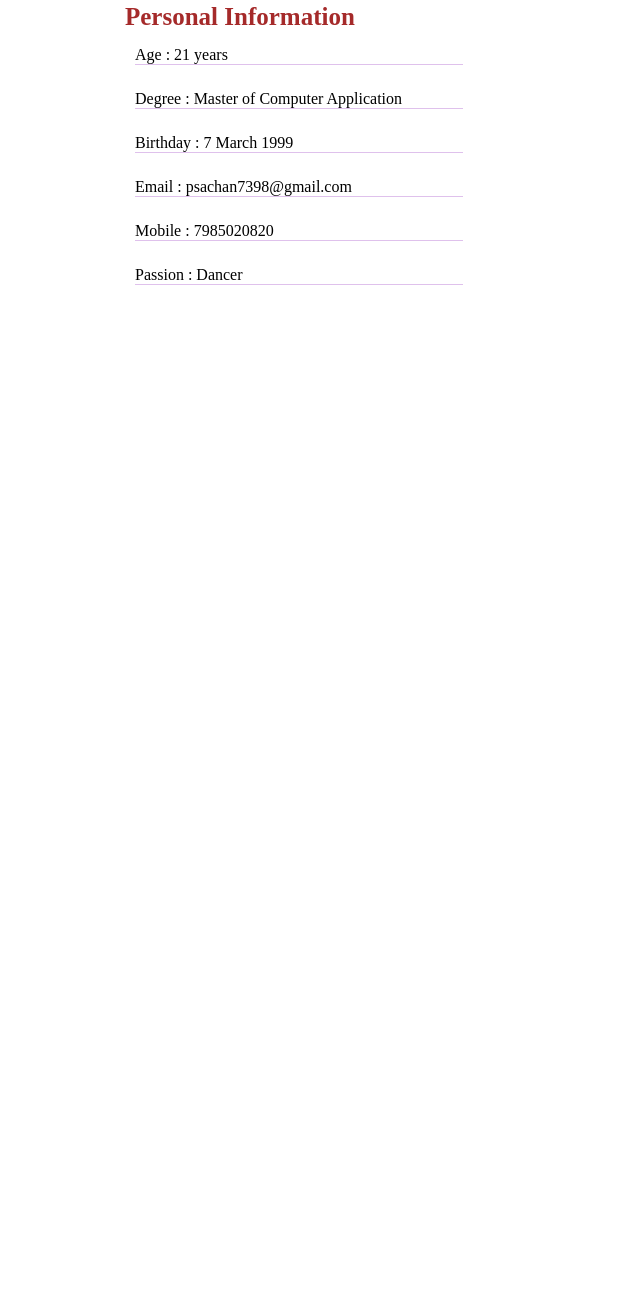
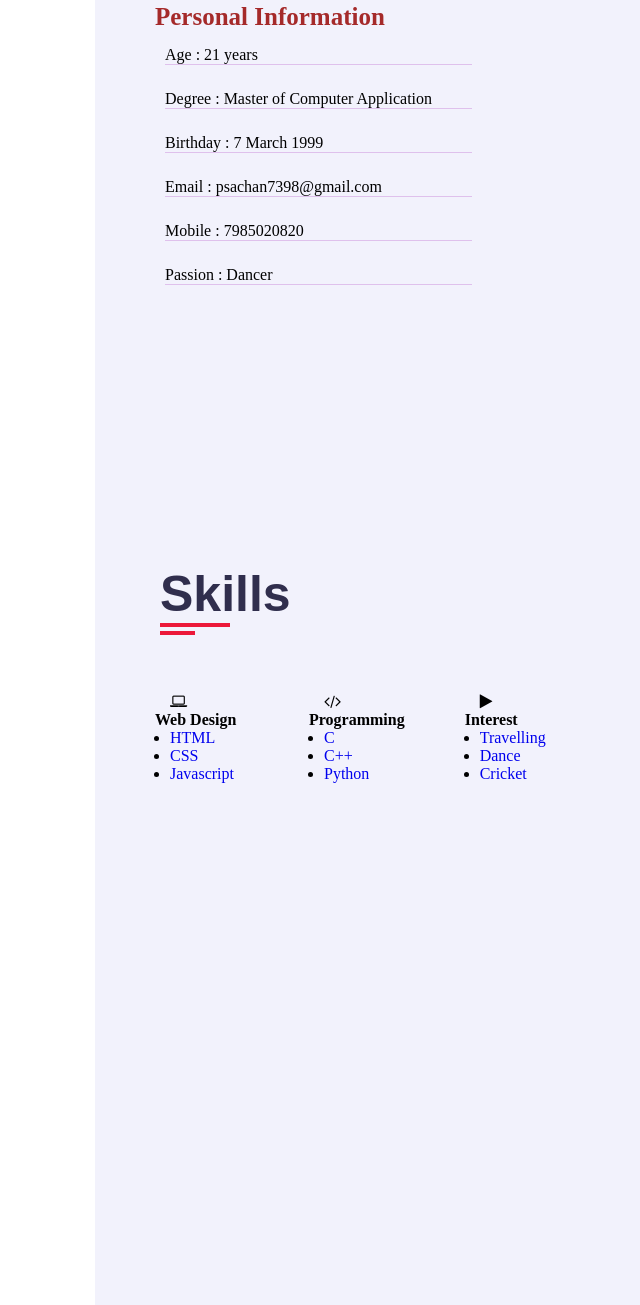
Before and after one commit to Piyush7398/Portfolio, a plain HTML site: page Index.htm in a window 1280 px wide. Shown: the part 1174-2479 px from the top of the page, without its empty margins (175-815 px from the left). Before the commit the page ends 1679 px from the top, so only its background shows below. Drawn offline with Linux system fonts and the light colour scheme.

Commit message:
Adding New Content

```diff
--- a/Index.htm
+++ b/Index.htm
@@ -22,6 +22,7 @@
             <ul class="nav">
                 <li><a href="#"><i class="fa fa-home">Home</i></a></li>
                 <li><a href="#"><i class="fa fa-user">About</i></a></li>
+                <li><a href="#"><i class="fa fa-list">Skills</i></a></li>
                 <li><a href="#"><i class="fa fa-briefcase">Projects</i></a></li>
                 <li><a href="#"><i class="fa fa-comments">Contact</i></a></li>
             </ul>
@@ -46,7 +47,7 @@
             </section>
 
         <!-- About Section -->
-            <section class="about-section">
+            <section class="about section ">
                 <div class="container">
                     <div class="row">
                         <div class="section-title padd-15">
@@ -58,7 +59,7 @@
                             <div class="row">
                                 <div class="about-text padd-15">
                                     <h3>I'm Piyush Sachan and I'm a<span>Web Developer</span></h3>
-                                    <p>Hi! Myself  Piyush Sachan.I persuing MCA from NIT,kurukshetra. I am a Web Developer. I am a tech-enthusiast.
+                                    <p>Hi! Myself  Piyush Sachan.I am persuing MCA from NIT,kurukshetra. I am a Web Developer. I am a tech-enthusiast.
                                        I am very passionate about my work and my future. I am a begginer in Web development and I also love Python.
                                        I love to do coding specially in Python and also to solve problem solving.
                                     </p>
@@ -94,6 +95,60 @@
                 </div>
 
             </section>
+          <!-- About Section End -->
+
+          <!-- Skills Section -->
+           <section class="skills section">
+             <div class="container">
+                <div class="row">
+                    <div class="section-title padd-15">
+                        <h2>Skills</h2>
+                    </div>
+                </div>
+                <div class="row">
+                    <!-- Skills-Item -->
+                    <div class="skills-item padd-15">
+                        <div class="skills-item-inner padd-15">
+                            <div class="icon"><i class="fa fa-laptop padd-15"></i></div>
+                            <h4>Web Design</h4>
+                            <ul class="nav padd-15">
+                                <li><a href="#">HTML</a></li>
+                                <li><a href="#">CSS</a></li>
+                                <li><a href="#">Javascript</a></li>
+                            </ul>
+                        </div>
+                    </div>
+                    <!-- Skills-Item End -->
+                    <!-- Skills-Item -->
+                    <div class="skills-item padd-15">
+                        <div class="skills-item-inner padd-15">
+                            <div class="icon"><i class="fa fa-code padd-15"></i></div>
+                            <h4>Programming</h4>
+                            <ul class="nav padd-15">
+                                <li><a href="#">C</a></li>
+                                <li><a href="#">C++</a></li>
+                                <li><a href="#">Python</a></li>
+                            </ul>
+                        </div>
+                    </div>
+                    <!-- Skills-Item End -->
+                    <!-- Skills-Item -->
+                    <div class="skills-item padd-15">
+                        <div class="skills-item-inner padd-15">
+                            <div class="icon"><i class="fa fa-play padd-15"></i></div>
+                            <h4>Interest</h4>
+                            <ul class="nav padd-15">
+                                <li><a href="#">Travelling</a></li>
+                                <li><a href="#">Dance</a></li>
+                                <li><a href="#">Cricket</a></li>
+                            </ul>
+                        </div>
+                    </div>
+                    <!-- Skills-Item End -->
+                </div>
+             </div>
+           </section>
+          <!-- Skills Section End  -->
         </div>
     </div>
 
```
